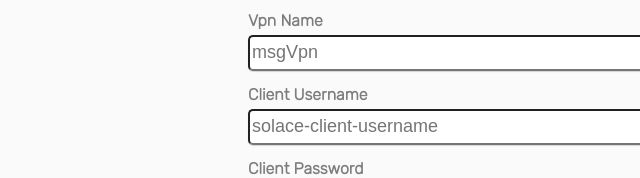
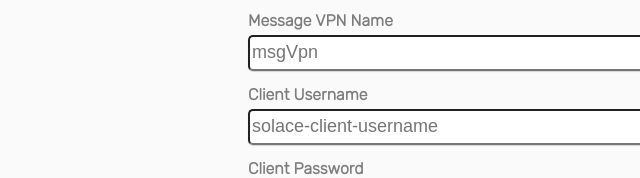
Before and after one commit to SolaceDev/sc-event-topic-generator-front-end, a website built with webpack: page src/index.html in a window 1280 px wide. Shown: the part 207-385 px from the top of the page, 82-722 px from the left. Built offline with nearby package versions, Linux system fonts and the light colour scheme.

Commit message:
Update label

```diff
--- a/src/index.html
+++ b/src/index.html
@@ -17,7 +17,7 @@
             <form class="form-input">
                 <p class="input-label">Host</p>
                 <input id="broker-host" type="text" placeholder="wss://192.168.3.3:443" class="text-input-box" size="58" value="greg"/>
-                <p class="input-label">Vpn Name</p>
+                <p class="input-label">Message VPN Name</p>
                 <input id="broker-msgVpn" type="text" placeholder="msgVpn" class="text-input-box" size="58"/>
                 <p class="input-label">Client Username</p>
                 <input id="broker-client-username" type="text" placeholder="solace-client-username" class="text-input-box" size="58"/>
```
